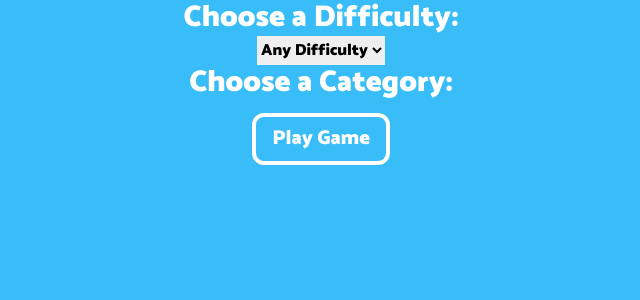
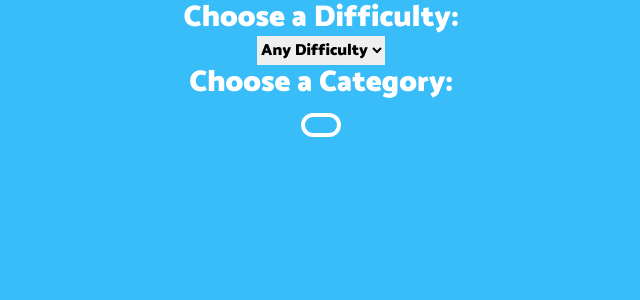
Before and after one commit to JoncarlosPerdomo/nogginy-next, a Next.js app: page /single in a window 1280 px wide. Shown: the top 300 px of the page, without its empty margins (319-959 px from the left). Built offline with nearby package versions, Linux system fonts and the light colour scheme.

Commit message:
import label on buttons

```diff
--- a/components/outlineButton/index.js
+++ b/components/outlineButton/index.js
@@ -1,13 +1,13 @@
 import React from 'react'
 
-const OutlineButton = (props) => {
+const OutlineButton = ({ label, ...props }) => {
   return (
     <button
       type="button"
       className="px-4 py-2 m-4 text-xl text-white rounded-lg outline outline-4 hover:bg-white hover:text-sky-400 hover:outline hover:outline-4 hover:outline-offset-8 hover:outline-sky-400"
       {...props}
     >
-      {props.children}
+      {label}
     </button>
   )
 }
--- a/pages/index.js
+++ b/pages/index.js
@@ -54,12 +54,12 @@ export default function Home({ questions }) {
           Welcome
         </h1>
       </div>
-      <div className="text-center">
+      <div className="text-center rounded-lg">
         <Link href="/single" passHref>
-          <Button>Single</Button>
+          <Button label="Single" />
         </Link>
         <Link href="/multi" passHref>
-          <Button>Multiplayer</Button>
+          <Button label="Multiplayer" />
         </Link>
       </div>
     </div>
```
